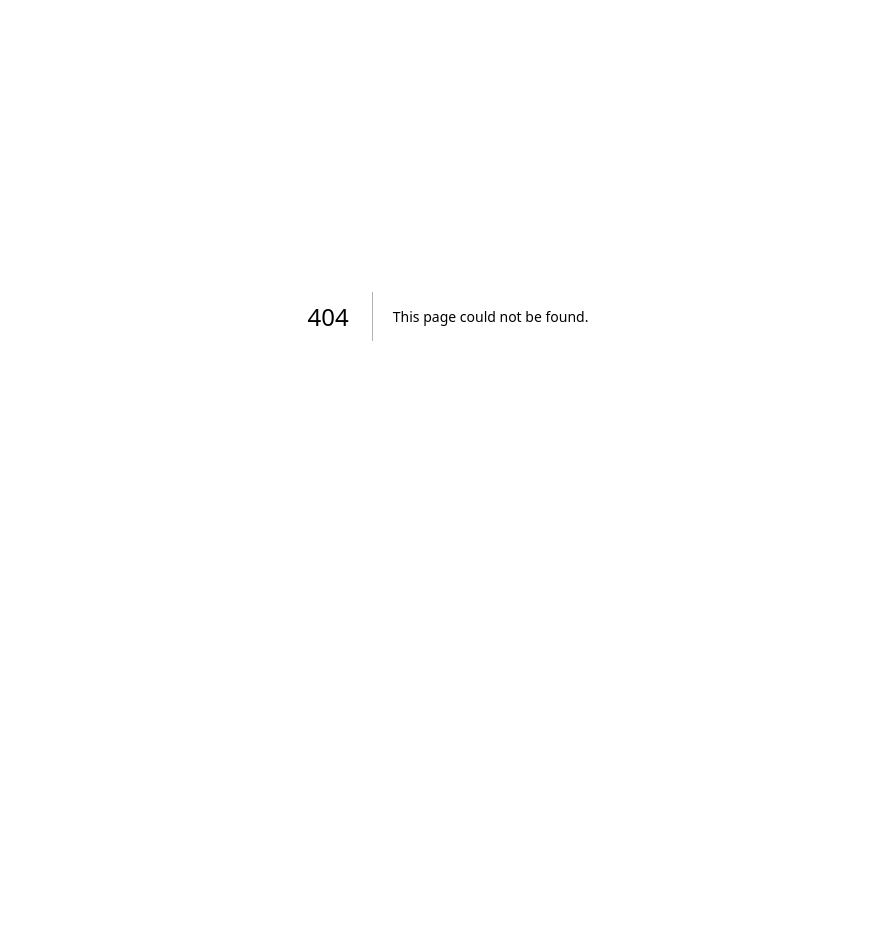
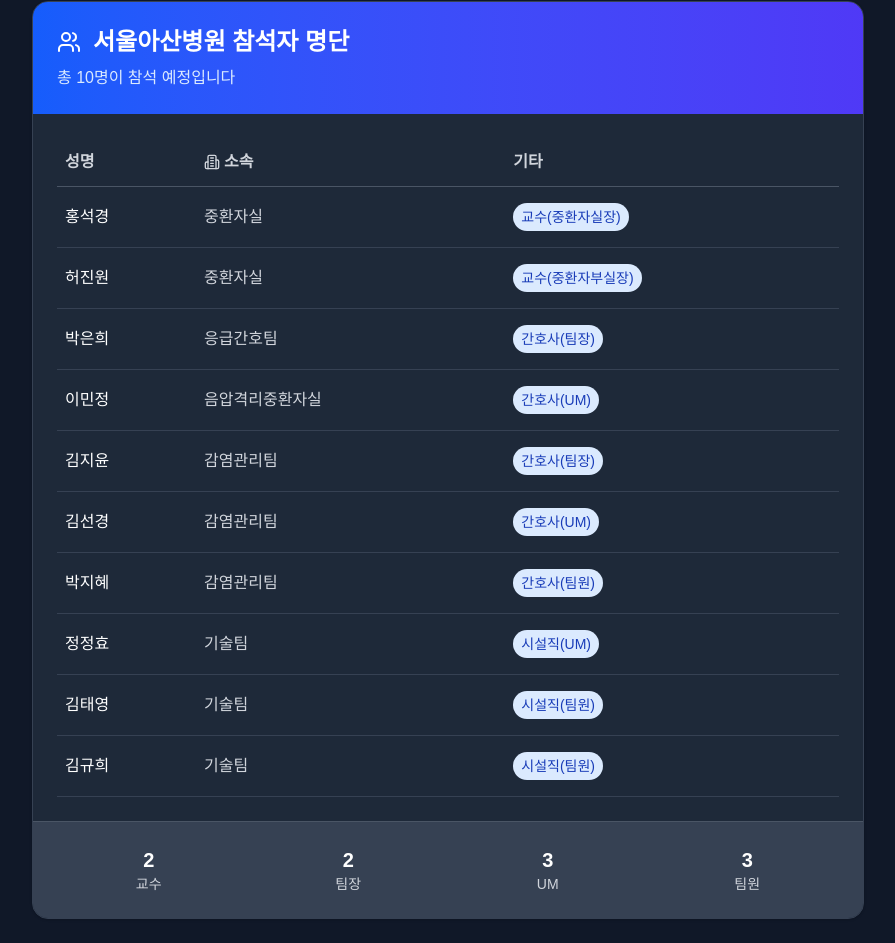
Before and after one commit to parkmyoungjin/BizTripRoom, a Next.js app: page /attendees in a window 1280 px wide. Before the commit this address had no page. Shown: the part 84-1027 px from the top of the page, without its empty margins (192-1087 px from the left). Before the commit the page ends 800 px from the top, so only its background shows below. Built offline with nearby package versions, Linux system fonts and the light colour scheme.

Commit message:
Add files via upload

```diff
--- /dev/null
+++ b/src/app/attendees/page.tsx
@@ -0,0 +1,141 @@
+'use client';
+
+import React from 'react';
+import Link from 'next/link';
+import { ArrowLeft, Users, Building2 } from 'lucide-react';
+
+interface Attendee {
+  name: string;
+  department: string;
+  position: string;
+}
+
+export default function AttendeesPage() {
+  const attendees: Attendee[] = [
+    { name: "홍석경", department: "중환자실", position: "교수(중환자실장)" },
+    { name: "허진원", department: "중환자실", position: "교수(중환자부실장)" },
+    { name: "박은희", department: "응급간호팀", position: "간호사(팀장)" },
+    { name: "이민정", department: "음압격리중환자실", position: "간호사(UM)" },
+    { name: "김지윤", department: "감염관리팀", position: "간호사(팀장)" },
+    { name: "김선경", department: "감염관리팀", position: "간호사(UM)" },
+    { name: "박지혜", department: "감염관리팀", position: "간호사(팀원)" },
+    { name: "정정효", department: "기술팀", position: "시설직(UM)" },
+    { name: "김태영", department: "기술팀", position: "시설직(팀원)" },
+    { name: "김규희", department: "기술팀", position: "시설직(팀원)" }
+  ];
+
+  return (
+    <div className="min-h-screen bg-gray-900 text-white">
+      {/* 헤더 */}
+      <header className="bg-gray-800 border-b border-gray-700">
+        <div className="max-w-7xl mx-auto px-3 sm:px-6 lg:px-8">
+          <div className="flex justify-between items-center py-4">
+            <Link
+              href="/"
+              className="flex items-center text-blue-400 hover:text-blue-300 transition-colors"
+            >
+              <ArrowLeft className="h-5 w-5 mr-2" />
+              <span className="text-sm sm:text-base">돌아가기</span>
+            </Link>
+            <h1 className="text-lg sm:text-xl font-bold">아산병원 참석자</h1>
+            <div className="w-16"></div> {/* 중앙 정렬을 위한 여백 */}
+          </div>
+        </div>
+      </header>
+
+      {/* 메인 컨텐츠 */}
+      <main className="max-w-4xl mx-auto px-3 sm:px-6 lg:px-8 py-6">
+        <div className="bg-gray-800 rounded-xl sm:rounded-2xl shadow-sm border border-gray-700 overflow-hidden">
+          {/* 제목 섹션 */}
+          <div className="bg-gradient-to-r from-blue-600 to-indigo-600 p-4 sm:p-6">
+            <h2 className="text-xl sm:text-2xl font-bold text-white flex items-center">
+              <Users className="mr-3 h-6 w-6" />
+              서울아산병원 참석자 명단
+            </h2>
+            <p className="mt-2 text-blue-100 text-sm sm:text-base">
+              총 {attendees.length}명이 참석 예정입니다
+            </p>
+          </div>
+
+          {/* 참석자 목록 */}
+          <div className="p-4 sm:p-6">
+            <div className="overflow-x-auto">
+              <table className="w-full">
+                <thead>
+                  <tr className="border-b border-gray-600">
+                    <th className="text-left py-3 px-2 text-sm sm:text-base font-semibold text-gray-300">
+                      성명
+                    </th>
+                    <th className="text-left py-3 px-2 text-sm sm:text-base font-semibold text-gray-300">
+                      <div className="flex items-center">
+                        <Building2 className="h-4 w-4 mr-1" />
+                        소속
+                      </div>
+                    </th>
+                    <th className="text-left py-3 px-2 text-sm sm:text-base font-semibold text-gray-300">
+                      기타
+                    </th>
+                  </tr>
+                </thead>
+                <tbody>
+                  {attendees.map((attendee, index) => (
+                    <tr
+                      key={index}
+                      className="border-b border-gray-700 hover:bg-gray-700 transition-colors"
+                    >
+                      <td className="py-4 px-2">
+                        <div className="font-medium text-white text-sm sm:text-base">
+                          {attendee.name}
+                        </div>
+                      </td>
+                      <td className="py-4 px-2">
+                        <div className="text-gray-300 text-sm sm:text-base">
+                          {attendee.department}
+                        </div>
+                      </td>
+                      <td className="py-4 px-2">
+                        <span className="inline-flex items-center px-2 py-1 rounded-full text-xs sm:text-sm font-medium bg-blue-100 text-blue-800">
+                          {attendee.position}
+                        </span>
+                      </td>
+                    </tr>
+                  ))}
+                </tbody>
+              </table>
+            </div>
+          </div>
+
+          {/* 통계 정보 */}
+          <div className="bg-gray-700 p-4 sm:p-6 border-t border-gray-600">
+            <div className="grid grid-cols-2 sm:grid-cols-4 gap-4">
+              <div className="text-center">
+                <div className="text-lg sm:text-xl font-bold text-white">
+                  {attendees.filter(a => a.position.includes('교수')).length}
+                </div>
+                <div className="text-xs sm:text-sm text-gray-300">교수</div>
+              </div>
+              <div className="text-center">
+                <div className="text-lg sm:text-xl font-bold text-white">
+                  {attendees.filter(a => a.position.includes('팀장')).length}
+                </div>
+                <div className="text-xs sm:text-sm text-gray-300">팀장</div>
+              </div>
+              <div className="text-center">
+                <div className="text-lg sm:text-xl font-bold text-white">
+                  {attendees.filter(a => a.position.includes('UM')).length}
+                </div>
+                <div className="text-xs sm:text-sm text-gray-300">UM</div>
+              </div>
+              <div className="text-center">
+                <div className="text-lg sm:text-xl font-bold text-white">
+                  {attendees.filter(a => a.position.includes('팀원')).length}
+                </div>
+                <div className="text-xs sm:text-sm text-gray-300">팀원</div>
+              </div>
+            </div>
+          </div>
+        </div>
+      </main>
+    </div>
+  );
+}
```
